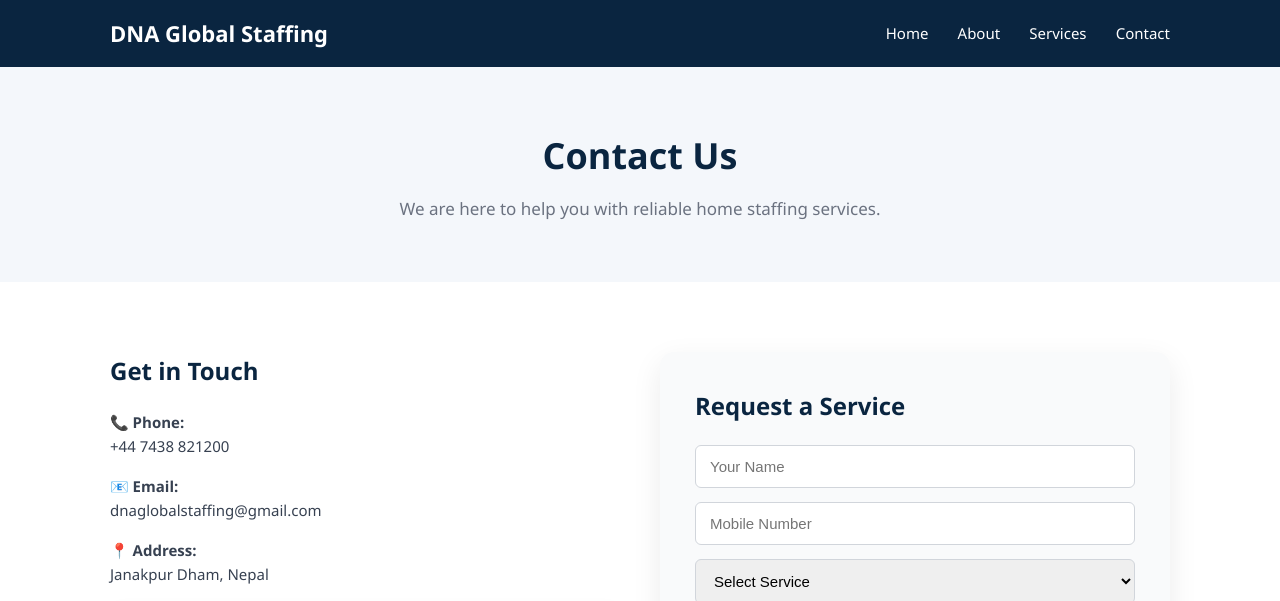
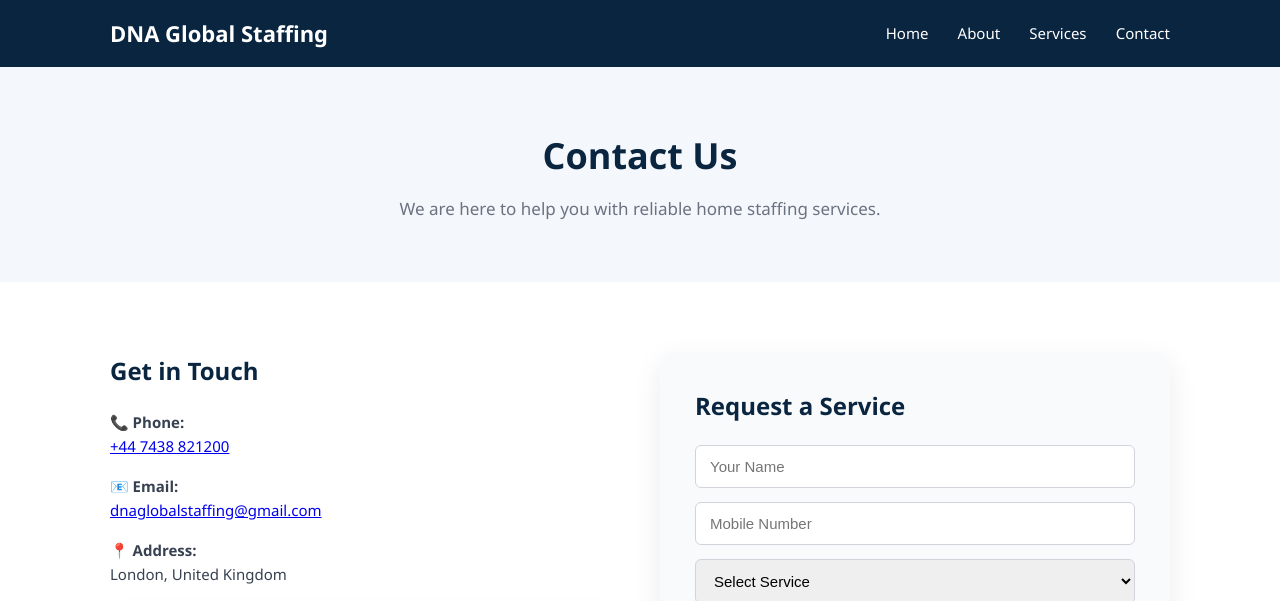
Before and after one commit to dnaglobalstaffing/dnaglobalstaffing, a website: page public/contact.html in a window 1280 px wide. Shown: the top 601 px of the page. Drawn offline with Linux system fonts and the light colour scheme; grey boxes are pictures that could not be loaded.

Commit message:
Update contact.html
added

```diff
--- a/public/contact.html
+++ b/public/contact.html
@@ -41,13 +41,23 @@
     <div class="contact-info">
       <h2>Get in Touch</h2>
 
-      <p><strong>📞 Phone:</strong><br> +44 7438 821200</p>
+      <p>
+  <strong>📞 Phone:</strong><br>
+  <a href="tel:+447438821200">+44 7438 821200</a>
+</p>
 
-      <p><strong>📧 Email:</strong><br> dnaglobalstaffing@gmail.com</p>
+<p>
+  <strong>📧 Email:</strong><br>
+  <a href="mailto:dnaglobalstaffing@gmail.com">
+    dnaglobalstaffing@gmail.com
+  </a>
+</p>
 
-      <p><strong>📍 Address:</strong><br>
-        Janakpur Dham, Nepal
-      </p>
+<p>
+  <strong>📍 Address:</strong><br>
+  London, United Kingdom
+</p>
+
 
       <!-- MAP -->
       <div class="map-box">
```
